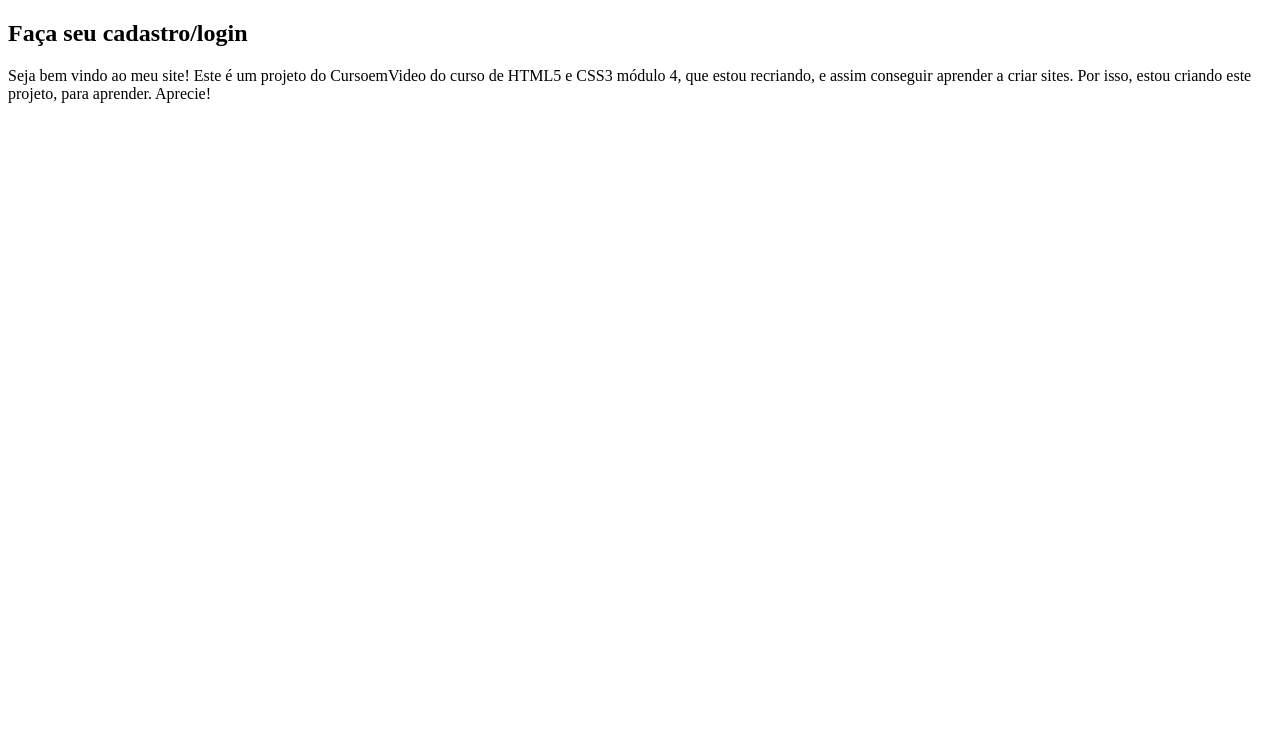
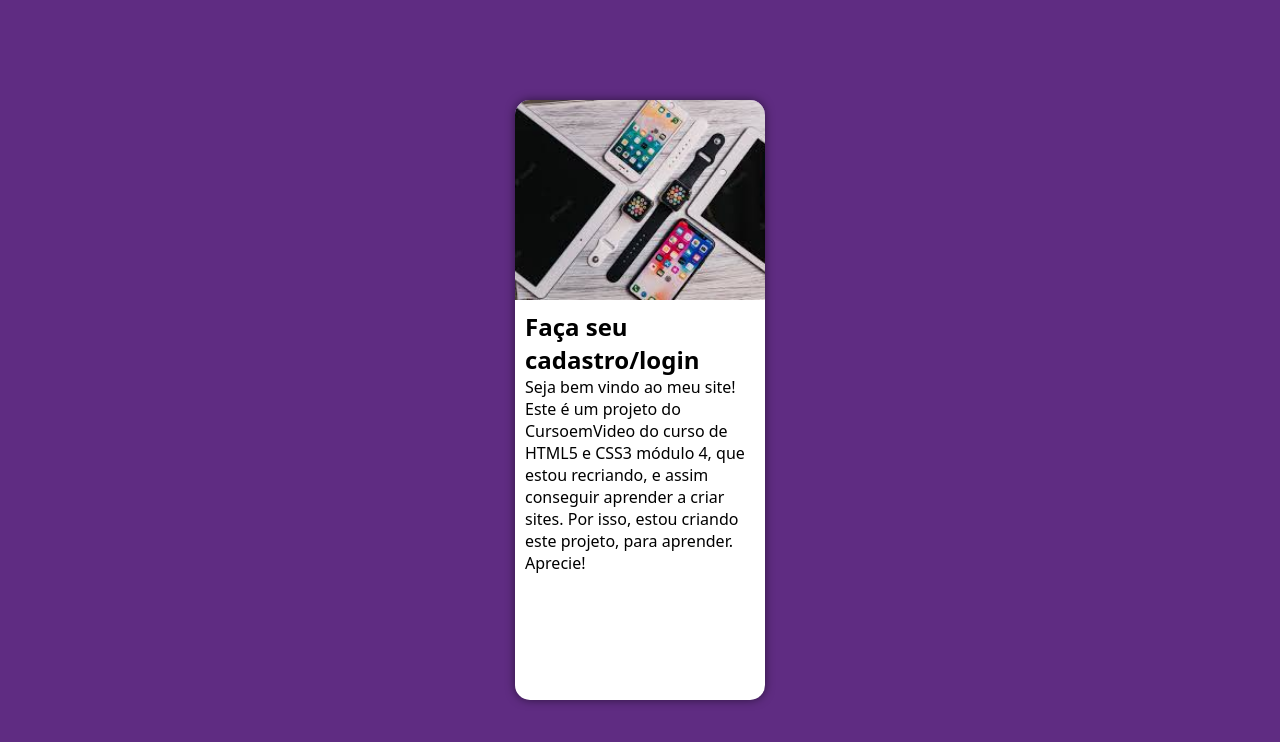
Before and after one commit to GledysonMaia/tela-login, a plain HTML site: page index.html in a window 1280 px wide. Drawn offline with Linux system fonts and the light colour scheme.

Commit message:
projeto login

```diff
--- a/estilos/style.css
+++ b/estilos/style.css
@@ -4,3 +4,50 @@
 Verde: #49A09D
 Lilás: #5F2C82
 */
+
+* {
+    padding: 0px;
+    margin: 0px;
+    font-family: system-ui, -apple-system, BlinkMacSystemFont, 'Segoe UI', Roboto, Oxygen, Ubuntu, Cantarell, 'Open Sans', 'Helvetica Neue', sans-serif;
+    box-sizing: border-box;
+}
+
+body, html {
+    background-color: #5f2c82;
+    height: 100vh;
+    width: 100vw;
+}
+
+section#tellog {
+    background-color: white;
+    width: 250px;
+    height: 600px;
+    border-radius: 15px;
+    position: absolute;
+    top: 50%;
+    left: 50%;
+    transform: translate(-50%, -50%);
+    overflow: hidden;
+    box-shadow: 0px 0px 10px rgba(0, 0, 0, 0.521);
+}
+
+main {
+    position: relative;
+    height: 100vh;
+    width: 100vw;
+}
+
+section#tellog > div#img {
+    background-color: #8039b0;
+    background-image: url('../imgs/login.jpeg');
+    width: 250px;
+    height: 200px;
+    background-size: cover;
+    background-repeat: no-repeat;
+    display: block;
+}
+
+section#tellog > div#form {
+    padding: 10px;
+    display: block;
+}
```
Also changed, not shown: index.html (line endings or trailing spaces).
